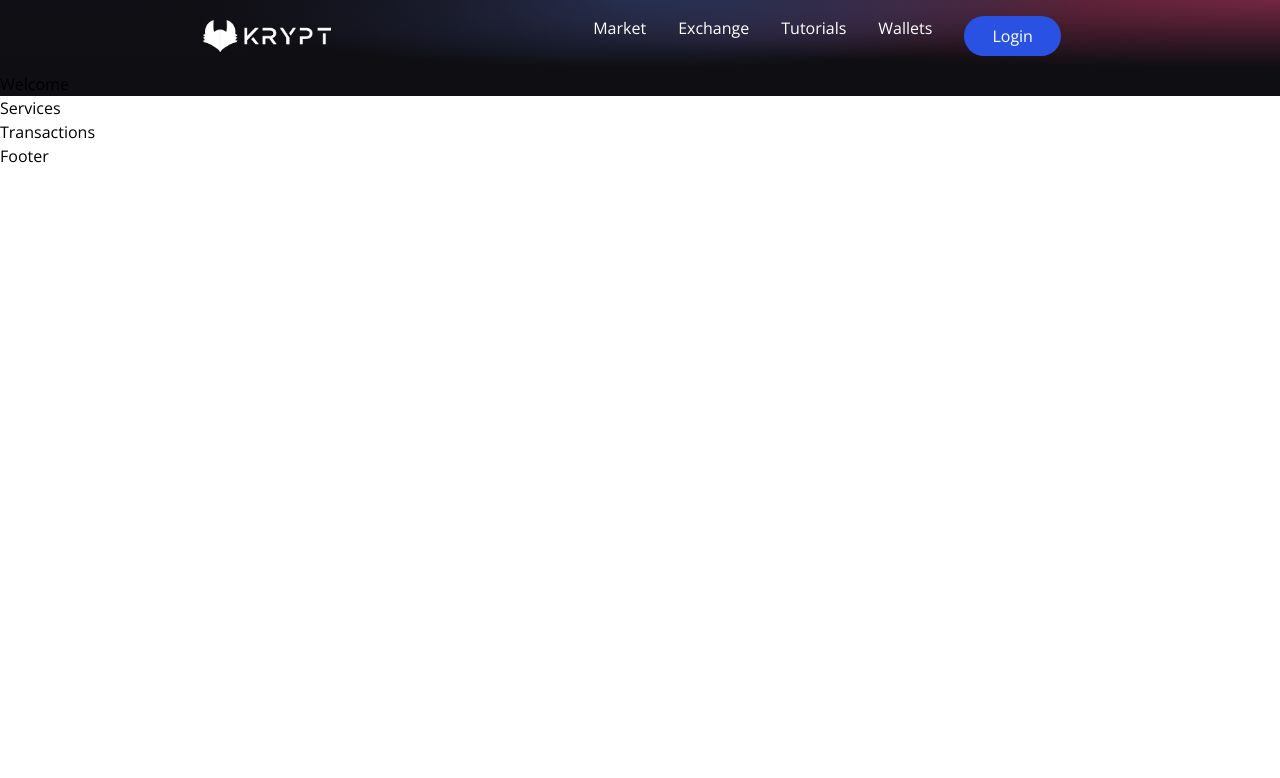
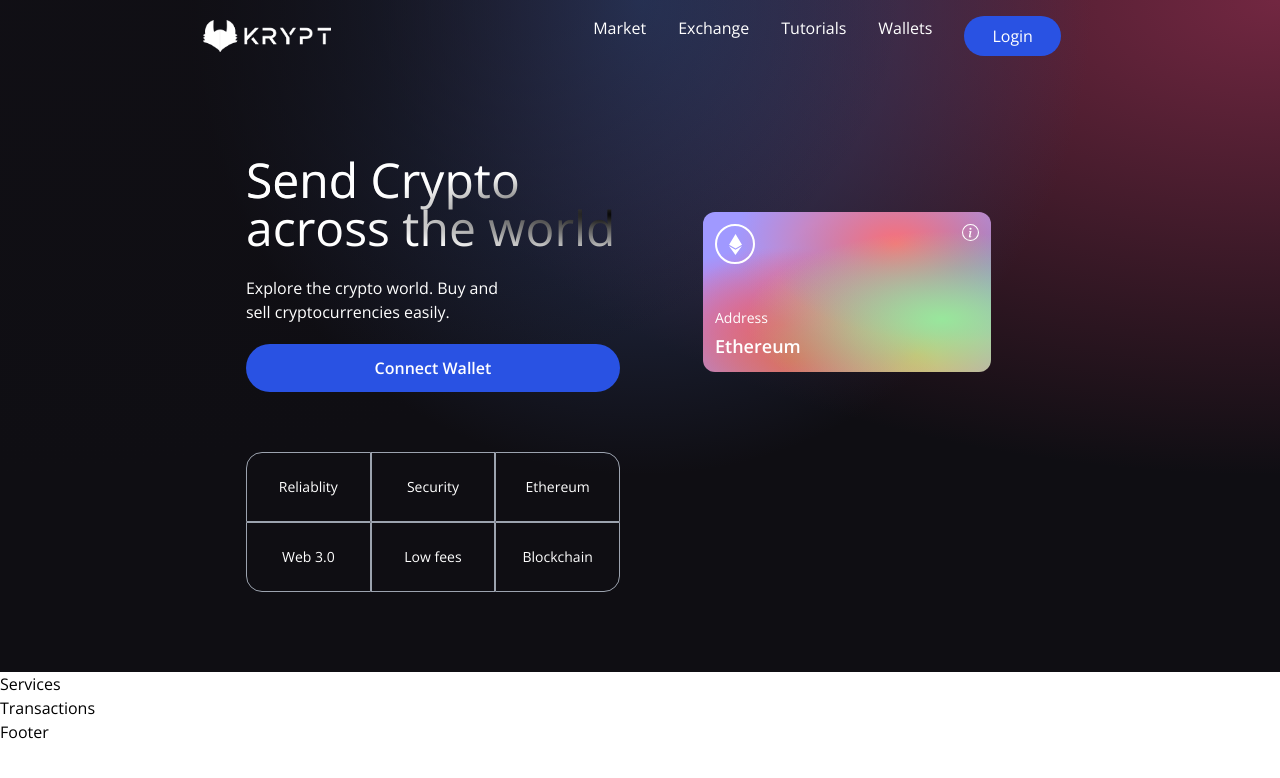
Before and after one commit to bchaindeveloper/web3, a React (Vite) app in the folder client/: page / in a window 1280 px wide. Shown: the top 778 px of the page. Built offline with nearby package versions, Linux system fonts and the light colour scheme.

Commit message:
Welcome Page Setup

```diff
--- a/client/src/components/Welcome.jsx
+++ b/client/src/components/Welcome.jsx
@@ -1,6 +1,74 @@
+import { AiFillPlayCircle } from "react-icons/ai";
+import { SiEthereum } from 'react-icons/si';
+import { BsInfoCircle } from 'react-icons/bs';
+
+import { Loader } from './';
+
+const commonStyles = "min-h-[70px] sm:px-0 px-2 sm:min-w-[120px] flex justify-center items-center border-[0.5px] border-gray-400 text-sm font-light text-white";
+
 const Welcome = () => {
+    const connectWallet= () => {
+
+    }
     return (
-        <h1>Welcome</h1>
+        <div className="flex w-full justify-center items-center">
+            <div className="flex md:flex-row flex-col items-start justify-between md:p-20 py-12 px4">
+                <div className="flex flex-1 justify-start flex-col md:mr-10">
+                    <h1 className="text-3xl sm:text-5xl text-white text-gradient py-1">
+                        Send Crypto <br /> across the world
+                    </h1>
+                    <p className="text-left mt-5 text-white font-light md:w-9/12 w-11/12 text-base">
+                        Explore the crypto world. Buy and sell cryptocurrencies easily.
+                    </p>
+                    <button
+                    type="button"
+                    onClick={connectWallet}
+                    className="flex flex-row justify-center items-center my-5 bg-[#2952e3] p-3 rounded-full cursor-pointer hover:bg-[#2546bd]">
+                    <p className="text-white text-base font-semibold">Connect Wallet</p>
+                    </button>
+                    <div className="grid sm:grid-cols-3 grid-cols-2 w-full mt-10">
+                        <div className={`rounded-tl-2xl ${commonStyles}`}>
+                            Reliablity
+                        </div>
+                        <div className={commonStyles}>
+                            Security
+                        </div>
+                        <div className={`rounded-tr-2xl ${commonStyles}`}>
+                            Ethereum
+                        </div>
+                        <div className={`rounded-bl-2xl ${commonStyles}`}>
+                            Web 3.0
+                        </div>
+                        <div className={commonStyles}>
+                            Low fees
+                        </div>
+                        <div className={`rounded-br-2xl ${commonStyles}`}>
+                            Blockchain
+                        </div>
+                    </div>
+                </div>
+                <div className="flex flex-col flex-1 items-center justify-start w-full mf:mt-0 mt-10">
+                    <div className="p-3 flex justify-end items-start flex-col rounded-xl h-40 sm:w-72 w-full my-5 eth-card .white-glassmorphism ">
+                        <div className="flex justify-between flex-col w-full h-full">
+                            <div className="flex justify-between items-start">
+                                <div className="w-10 h-10 rounded-full border-2 border-white flex justify-center items-center">
+                                <SiEthereum fontSize={21} color="#fff"/>
+                                </div>
+                                <BsInfoCircle fontSize={17} color="#fff"/>
+                            </div>
+                            <div>
+                                <p className="text-white font-light text-sm">
+                                    Address
+                                </p>
+                                <p className="text-white font-semibold text-lg mt-1">
+                                    Ethereum
+                                </p>
+                            </div>
+                        </div>
+                    </div>
+                </div>
+            </div>
+        </div>
     );
 }
 
```
